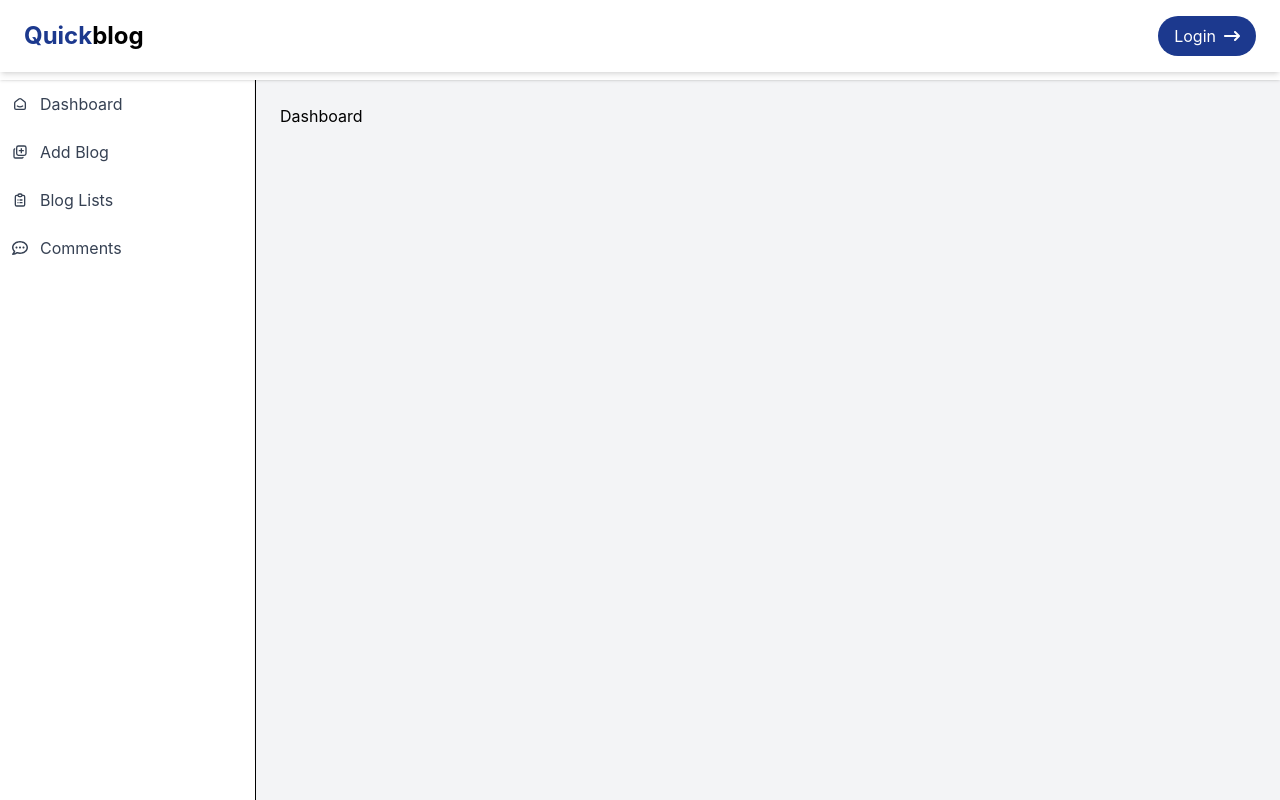
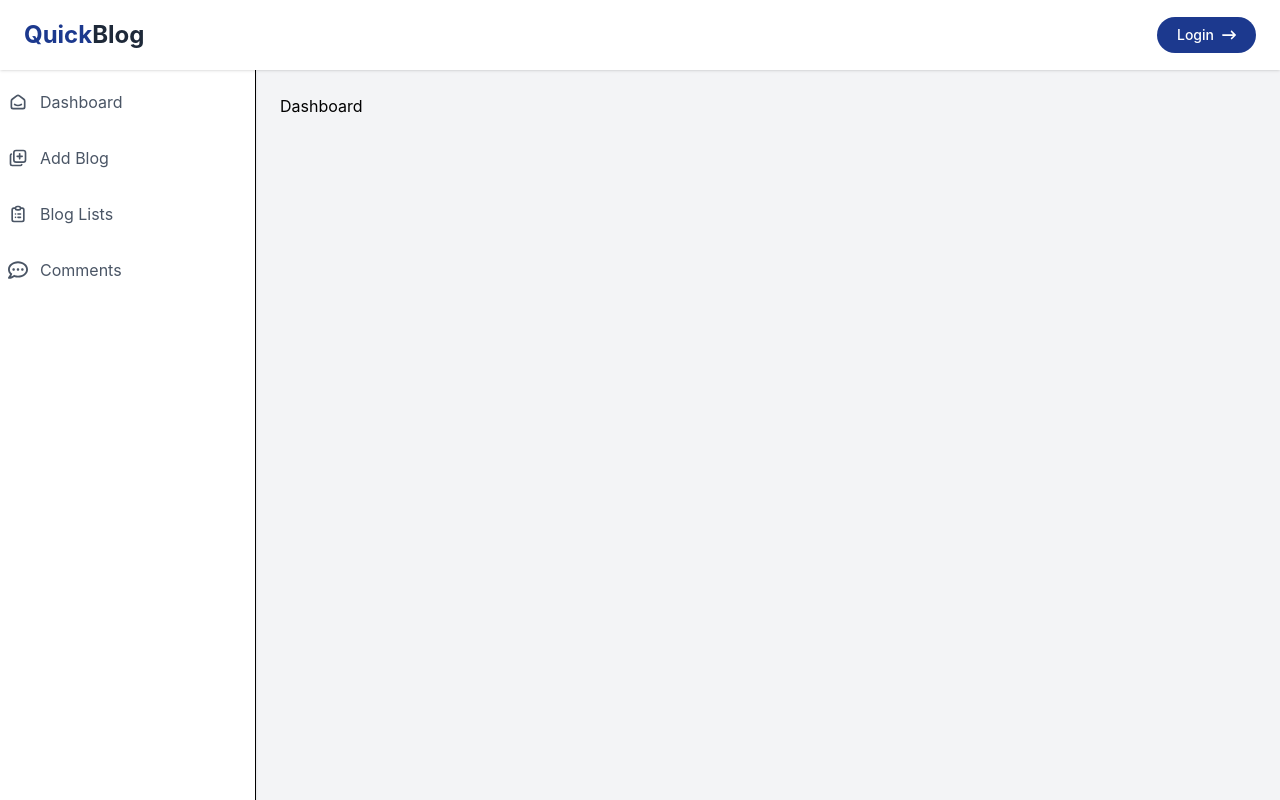
Before and after one commit to RizwanAhmed001/Blog-App, a React (Vite) app in the folder admin/: page / in a window 1280 px wide. Built offline with nearby package versions, Linux system fonts and the light colour scheme.

Commit message:
changes in css of sidebar header and app

```diff
--- a/admin/src/App.jsx
+++ b/admin/src/App.jsx
@@ -13,23 +13,28 @@ function App() {
   const location = useLocation();
 
   return (
-    <div className="min-h-screen bg-gray-100">
+    <div className="h-screen flex flex-col bg-gray-100">
       <ToastContainer />
 
       {location.pathname === "/login" ? (
         <AdminLogin />
       ) : (
-        <div className="flex flex-col h-screen">
-          <div className="h-[10vh] shadow bg-white z-10">
+        <>
+          {/* HEADER */}
+          <header className="h-[70px] bg-white shadow flex-shrink-0 z-10">
             <Header />
-          </div>
+          </header>
 
+          {/* BODY */}
           <div className="flex flex-1 overflow-hidden">
-            <div className="w-64 bg-white border-r h-full overflow-y-auto">
+
+            {/* SIDEBAR */}
+            <aside className="w-64 bg-white border-r shadow-sm overflow-y-auto">
               <Sidebar />
-            </div>
+            </aside>
 
-            <div className="flex-1 p-6 overflow-y-auto">
+            {/* MAIN CONTENT */}
+            <main className="flex-1 overflow-y-auto p-6">
               <Routes>
                 <Route path="/" element={<Dashboard />} />
                 <Route path="/addblog" element={<AddBlog />} />
@@ -37,9 +42,10 @@ function App() {
                 <Route path="/comments" element={<Comments />} />
                 <Route path="*" element={<Error />} />
               </Routes>
-            </div>
+            </main>
+
           </div>
-        </div>
+        </>
       )}
     </div>
   );
--- a/admin/src/components'/Header.jsx
+++ b/admin/src/components'/Header.jsx
@@ -1,39 +1,36 @@
-import { useContext } from "react"
+import { useContext } from "react";
 import { FaArrowRightLong } from "react-icons/fa6";
 import { Link } from "react-router-dom";
 import AdminBlog from "../context/AdminBlog";
 
-const Hearder = () => {
+const Header = () => {
+  const { admin, setAdmin, navigate } = useContext(AdminBlog);
 
-  const {admin} = useContext(AdminBlog);
+  const handleLogout = () => {
+    localStorage.removeItem("admin");
+    setAdmin(null);
+    navigate("/login");
+  };
 
   return (
-    <div className="flex items-center justify-between px-6 py-4 bg-white shadow-md">
-      <Link to="/" className="text-2xl font-bold text-black cursor-pointer">
-        <span className="text-blue-900">Quick</span>blog
+    <div className="h-full flex items-center justify-between px-6">
+
+      {/* Logo */}
+      <Link to="/" className="text-2xl font-bold">
+        <span className="text-blue-900">Quick</span>
+        <span className="text-gray-800">Blog</span>
       </Link>
 
-      <div>
-        {
-          admin
-          ? (
-            <button
-              className="flex items-center gap-2 bg-blue-900 hover:bg-blue-800 text-white px-4 py-2 rounded-full transition duration-200"
-            >
-              Logout <FaArrowRightLong />
-            </button>
-          )
-          : (
-            <button
-              className="flex items-center gap-2 bg-blue-900 hover:bg-blue-800 text-white px-4 py-2 rounded-full transition duration-200"
-            >
-              Login <FaArrowRightLong />
-            </button>
-          )
-        }
-      </div>
+      {/* Button */}
+      <button
+        onClick={admin ? handleLogout : () => navigate("/login")}
+        className="flex items-center gap-2 bg-blue-900 hover:bg-blue-800 text-white px-5 py-2 rounded-full text-sm font-medium transition"
+      >
+        {admin ? "Logout" : "Login"}
+        <FaArrowRightLong />
+      </button>
     </div>
-  )
-}
+  );
+};
 
-export default Hearder
+export default Header;
--- a/admin/src/components'/Sidebar.jsx
+++ b/admin/src/components'/Sidebar.jsx
@@ -1,5 +1,4 @@
-import { TbSmartHome } from "react-icons/tb";
-import { TbLibraryPlus } from "react-icons/tb";
+import { TbSmartHome, TbLibraryPlus } from "react-icons/tb";
 import { HiOutlineClipboardList } from "react-icons/hi";
 import { FaRegCommentDots } from "react-icons/fa";
 import { useContext } from "react";
@@ -10,58 +9,52 @@ const Sidebar = () => {
   const { currentPage, setCurrentPage } = useContext(AdminBlog);
 
   const getClass = (page) =>
-    `flex items-center gap-3 p-2 md:p-3 cursor-pointer transition-all
-     ${
-       currentPage === page
-         ? "bg-blue-100 border-r-4 md:border-r-4 border-b-2 md:border-b-0 border-blue-900 text-blue-900"
-         : "text-gray-700 hover:bg-gray-200"
-     }`;
+    `flex items-center gap-3 py-3 cursor-pointer transition-all
+    ${
+      currentPage === page
+        ? "bg-blue-100 border-r-2 border-blue-900 text-blue-900 font-semibold"
+        : "text-gray-600 hover:bg-gray-100 px-2"
+    }`;
 
   return (
-    <div
-      className="
-      w-full md:w-64
-  h-[85vh]
-  overflow-y-auto
-  border-r-2 border-gray-100
-  flex md:flex-col justify-around md:justify-start
-    "
-    >
+    <div className="py-2  space-y-2">
+
       <Link
-        to={"/"}
+        to="/"
         onClick={() => setCurrentPage("Dashboard")}
         className={getClass("Dashboard")}
       >
-        <TbSmartHome />
-        <h2 className="hidden sm:block">Dashboard</h2>
+        <TbSmartHome size={20} />
+        <span>Dashboard</span>
       </Link>
 
       <Link
-        to={"/addBlog"}
+        to="/addblog"
         onClick={() => setCurrentPage("add")}
         className={getClass("add")}
       >
-        <TbLibraryPlus />
-        <h2 className="hidden sm:block">Add Blog</h2>
+        <TbLibraryPlus size={20} />
+        <span>Add Blog</span>
       </Link>
 
       <Link
-        to={"/blogLists"}
+        to="/blogLists"
         onClick={() => setCurrentPage("blog")}
         className={getClass("blog")}
       >
-        <HiOutlineClipboardList />
-        <h2 className="hidden sm:block">Blog Lists</h2>
+        <HiOutlineClipboardList size={20} />
+        <span>Blog Lists</span>
       </Link>
 
       <Link
-        to={"/comments"}
+        to="/comments"
         onClick={() => setCurrentPage("comment")}
         className={getClass("comment")}
       >
-        <FaRegCommentDots />
-        <h2 className="hidden sm:block">Comments</h2>
+        <FaRegCommentDots size={20} />
+        <span>Comments</span>
       </Link>
+
     </div>
   );
 };
```
